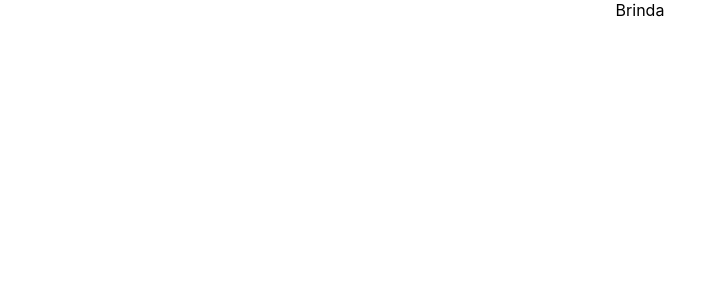
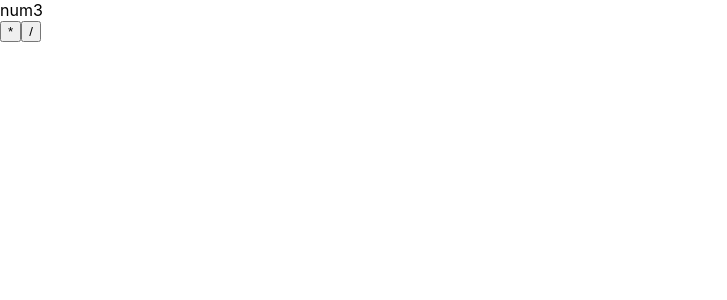
Before and after one commit to Brindhakavi/w_react, a React (Create React App) app: page / in a window 1280 px wide. Shown: the top 300 px of the page, without its empty margins (0-727 px from the left). Built offline with nearby package versions, Linux system fonts and the light colour scheme.

Commit message:
multiplication and division using usestate

```diff
--- a/src/App.js
+++ b/src/App.js
@@ -1,12 +1,16 @@
-import './App.css';
+import "./align.css";
+import { useState } from "react";
+export default function App()
+{
+    const [num,setnum] = useState(3);
 
-function App() {
-  let a = "Brinda"
-  return (
-    <div className="App">
-     {a}
+return (
+    <div classname = "num">
+         num{num}
+        <div>
+            <button onClick={()=>setnum(num*2)}>*</button>
+            <button onClick = {()=>setnum(num/2)}>/</button>
+        </div>
     </div>
-  );
+);
 }
-
-export default App;
--- /dev/null
+++ b/src/align.css
@@ -0,0 +1,5 @@
+.App{
+    font-family: 'Times New Roman', Times, serif;
+    text-align: center;
+
+}
```
Also changed, not shown: src/multiple.js (added, +14 -0 lines), src/welcome.js (added, +11 -0 lines).
